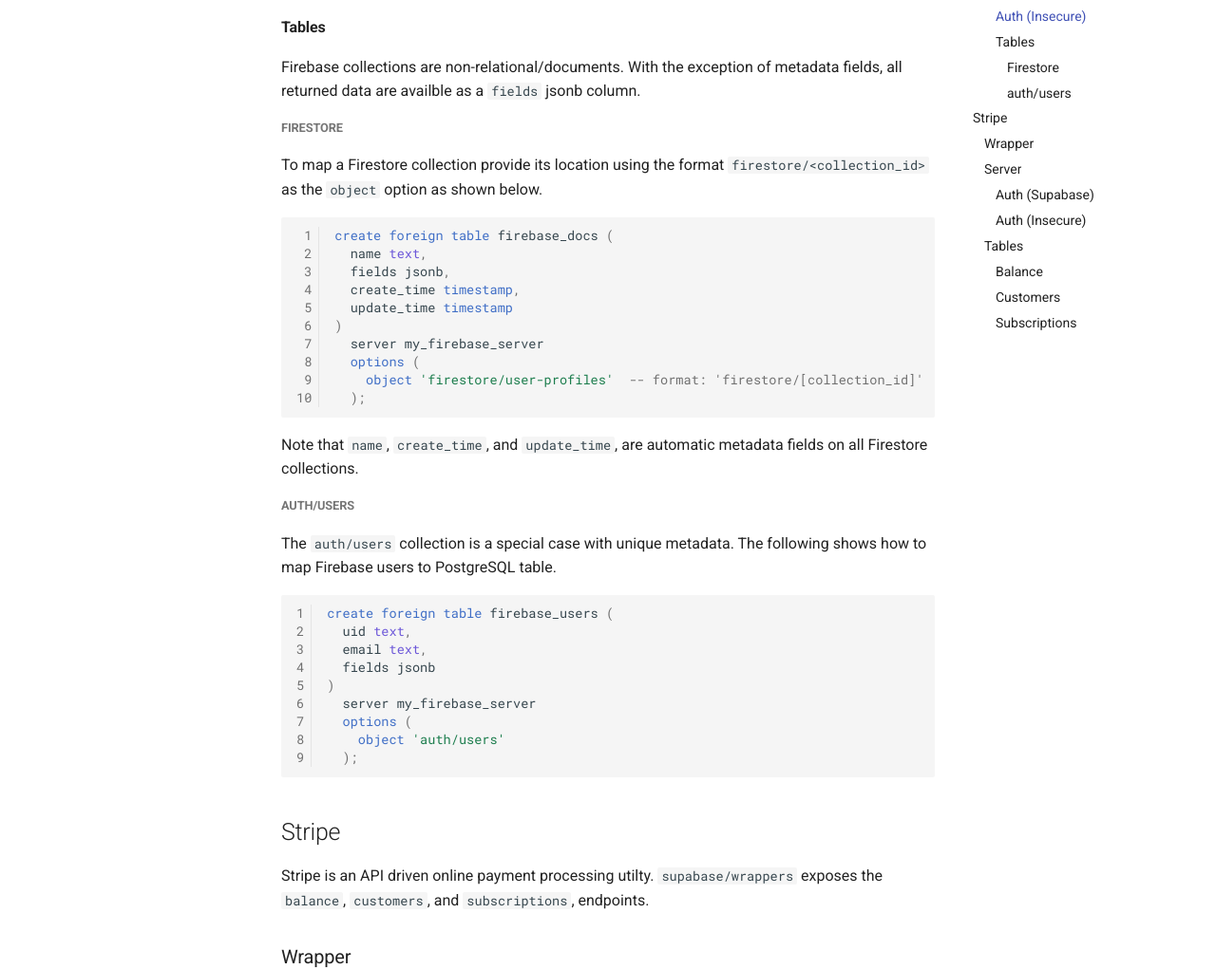
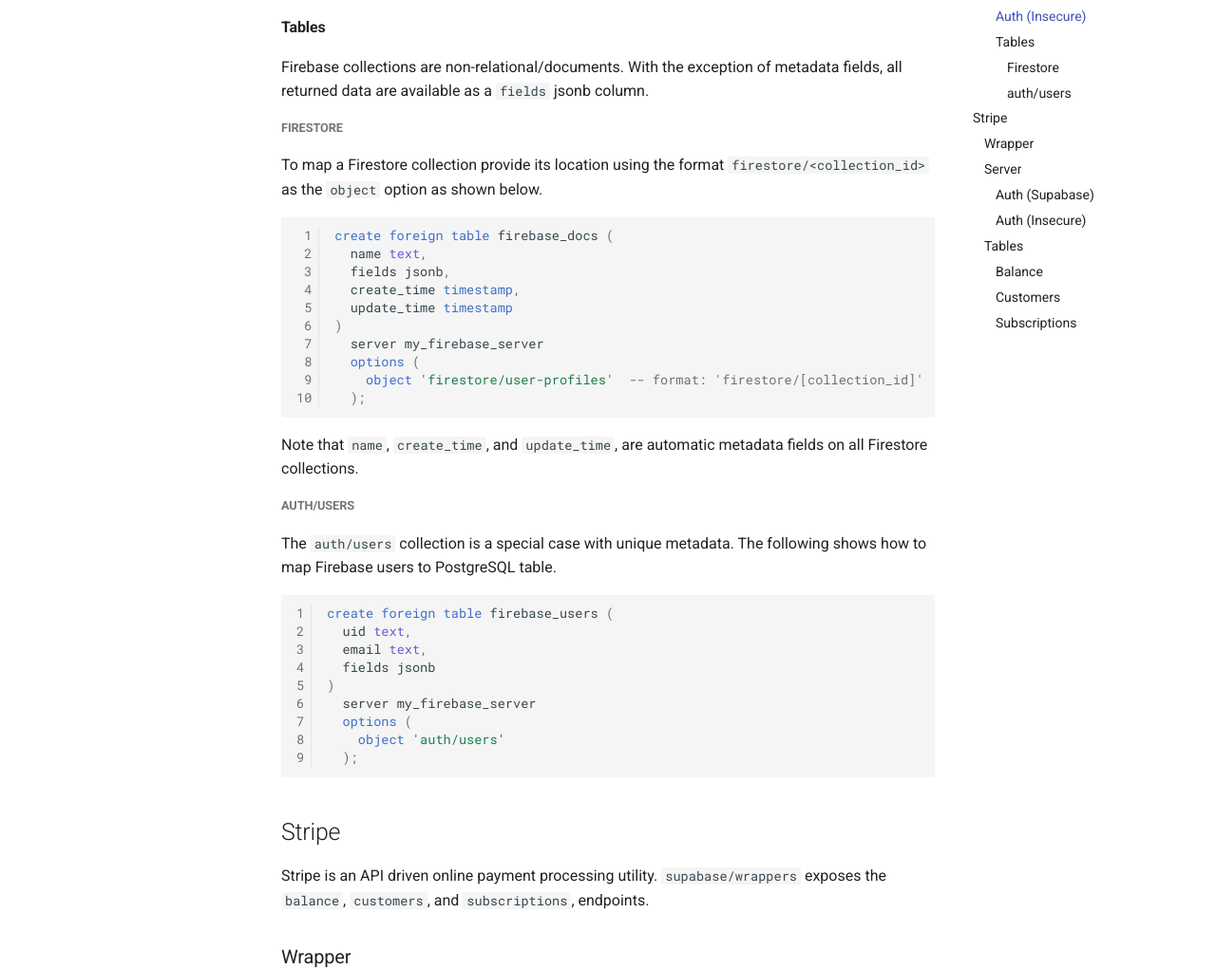
Before and after one commit to supabase/wrappers, an MkDocs documentation site: the page built from docs/usage.md, in a window 1280 px wide and 1400 px high, scrolled down 1883 px. Shown: the part 199-1220 px from the top of the window at 95% size. Built offline with MkDocs 1.6.1 and Material for MkDocs 9.7.7, drawn with Linux system fonts in a browser that asks for light colours; comment, search, counter and statistics services are not loaded; some of the changed text lies outside the part shown.

Commit message:
fix: small errors

```diff
--- a/docs/usage.md
+++ b/docs/usage.md
@@ -92,7 +92,7 @@
 
 #### Tables
 
-Firebase collections are non-relational/documents. With the exception of metadata fields, all returned data are availble as a `fields` jsonb column.
+Firebase collections are non-relational/documents. With the exception of metadata fields, all returned data are available as a `fields` jsonb column.
 
 ##### Firestore
 
@@ -132,7 +132,7 @@
 
 ## Stripe
 
-Stripe is an API driven online payment processing utilty. `supabase/wrappers` exposes the `balance`, `customers`, and `subscriptions`, endpoints.
+Stripe is an API driven online payment processing utility. `supabase/wrappers` exposes the `balance`, `customers`, and `subscriptions`, endpoints.
 
 ### Wrapper
 To get started with the Stripe wrapper, create a foreign data wrapper specifying the `StripeFdw` as the `wrapper` key of the `options` section.
```
Also changed, not shown: other parts of docs/usage.md (+1 -1 lines).
